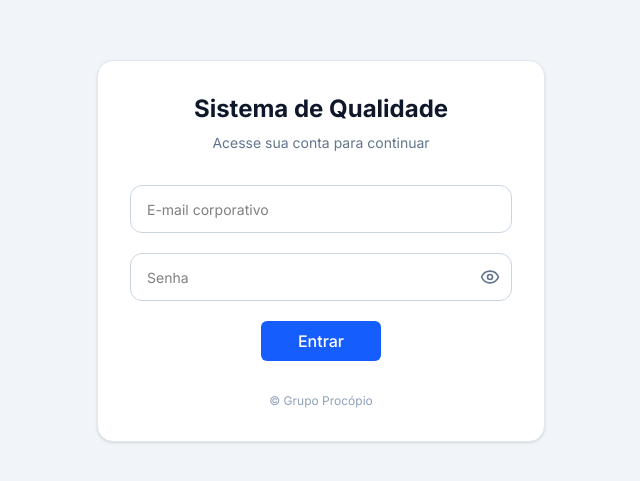
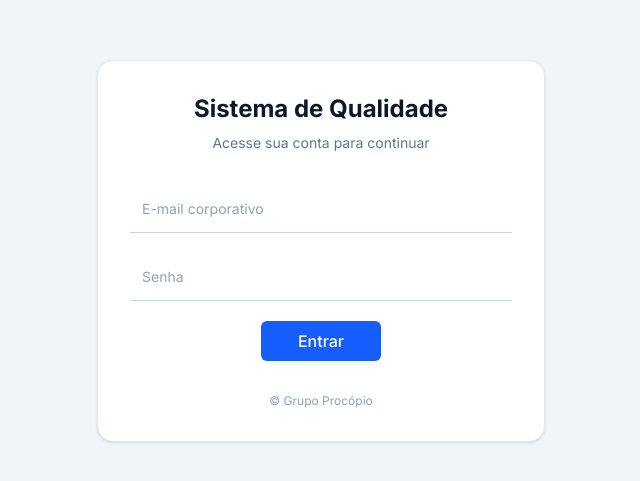
Before and after one commit to davifreitascript/sistema-qualidade, a React (Vite) app: page /login in a window 1280 px wide. Shown: the part 149-630 px from the top of the page, without its empty margins (319-959 px from the left). Built offline with nearby package versions, Linux system fonts and the light colour scheme; no server answers.

Commit message:
Reformulação dos inputs de login.

```diff
--- a/package.json
+++ b/package.json
@@ -11,7 +11,7 @@
   },
   "dependencies": {
     "@fontsource/inter": "^5.2.8",
-    "@supabase/supabase-js": "^2.110.2",
+    "@supabase/supabase-js": "^2.112.2",
     "@tailwindcss/vite": "^4.3.2",
     "@vercel/speed-insights": "^2.0.0",
     "jspdf": "^4.2.1",
--- a/src/components/DashboardCard.tsx
+++ b/src/components/DashboardCard.tsx
@@ -42,7 +42,7 @@ export function DashboardCard({
         <div className="w-full">
         <Link
           to={lancamento}
-          className="flex items-center justify-between md:w-50 rounded-lg border border-slate-200 p-4 transition hover:bg-blue-200">
+          className="flex items-center justify-between md:w-50 rounded-lg border cursor-default border-slate-200 p-4 transition hover:bg-blue-200">
             <span>Novo lançamento</span>
             <PlusCircle size={18} />
         </Link>
@@ -51,7 +51,7 @@ export function DashboardCard({
         <div className="w-full">
         <Link
           to={testes}
-          className="flex items-center justify-between md:w-50 rounded-xl border border-slate-200 p-4 transition-all hover:bg-blue-200">
+          className="flex items-center justify-between md:w-50 rounded-xl border cursor-default border-slate-200 p-4 transition-all hover:bg-blue-200">
             <span>Tabela de testes</span>
             <PlusCircle size={18} />
         </Link>
--- a/src/components/TabelaTestes.tsx
+++ b/src/components/TabelaTestes.tsx
@@ -5,6 +5,7 @@ import { exportarPDF } from "../utils/exportarPDF";
 import { Loader2, Check, Database, HardDrive, Trash2 } from "lucide-react";
 import { FaFileCsv, FaFilePdf } from "react-icons/fa";
 import Select from "react-select";
+import toast from "react-hot-toast";
 
 type Props = {
   testes: TesteTecido[];
@@ -56,6 +57,28 @@ export function TabelaTestes({
       zIndex: 9999,
     }),
   };
+
+  async function copiarLinha(teste: TesteTecido) {
+    const texto = `
+      Data: ${formatarData(teste.data)}
+      Lote: ${teste.lote}
+      Tear: ${teste.tear}
+      Turma: ${teste.turma}
+      Artigo: ${teste.artigo}
+      Gramatura: ${teste.gramatura}
+      BatidaTrama: ${teste.batidaTrama}
+      BatidaUrdume: ${teste.batidaUrdume}
+      ResistenciaTrama: ${teste.resistenciaTrama}
+      ResistenciaUrdume: ${teste.resistenciaUrdume}
+      ResistenciaUrdume: ${teste.resistenciaReforco}
+      ResponsavelAnalise: ${teste.responsavel_analise}
+      ResponsavelTeste: ${teste.responsavel_teste}
+    `.trim();
+
+    await navigator.clipboard.writeText(texto);
+
+    toast.success("Dados copiados para a área de transferência.");
+  }
 
   return (
     <div className="flex flex-col justify-center gap-6 p-4 min-h-90 max-h-full rounded-xl bg-white shadow">
@@ -118,7 +141,7 @@ export function TabelaTestes({
 
           <tbody>
             {testesFiltrados.map((teste, index) => (
-              <tr key={teste.uuid} className="transition-colors duration-50 hover:bg-blue-100 cursor-default">
+              <tr key={teste.uuid}  onClick={() => copiarLinha(teste)} className="transition-colors duration-50 hover:bg-blue-50 cursor-default">
                 <td className="bodyTable font-bold">{index + 1}</td>
                 <td className="bodyTable">{formatarData(teste.data)}</td>
                 <td className="bodyTable">{teste.lote}</td>
--- a/src/data/tiposFios.ts
+++ b/src/data/tiposFios.ts
@@ -12,7 +12,15 @@ export const fiosPorTipo = {
   ],
 
   "FITA RÁFIA": [
-    "600 DEN BC"
+    "540 DEN BC",
+    "600 DEN BC",
+    "630 DEN BC",
+    "675 DEN BC",
+    "875 DEN BC",
+    "900 DEN BC",
+    "1620 DEN BC",
+    "1860 DEN BC",
+    "2350 DEN BC",
   ],
 } as const;
 
--- a/src/pages/Login.tsx
+++ b/src/pages/Login.tsx
@@ -12,9 +12,25 @@ export default function Login() {
   const [senha, setSenha] = useState("");
   const [erro, setErro] = useState("");
 
+  const [erroEmail, setErroEmail] = useState(false);
+  const [erroSenha, setErroSenha] = useState(false);
+
   async function entrar(e: SyntheticEvent<HTMLFormElement>) {
     e.preventDefault();
+
     setErro("");
+    setErroEmail(false);
+    setErroSenha(false);
+
+    const emailVazio = !email.trim();
+    const senhaVazia = !senha.trim();
+
+    if (emailVazio || senhaVazia) {
+      setErroEmail(emailVazio);
+      setErroSenha(senhaVazia);
+      setErro("Preencha os campos obrigatórios.");
+      return;
+    }
 
     const { error } = await supabase.auth.signInWithPassword({
       email,
@@ -23,6 +39,8 @@ export default function Login() {
 
     if (error) {
       setErro("E-mail ou senha inválidos.");
+      setErroEmail(true);
+      setErroSenha(true);
       return;
     }
 
@@ -34,45 +52,112 @@ export default function Login() {
   return (
     <main className="min-h-screen bg-slate-100 flex items-center justify-center px-4">
       <section className="w-full max-w-md bg-white rounded-2xl shadow-sm border border-slate-200 p-8">
-        <h1 className="text-2xl font-bold text-center text-slate-900 select-none">Sistema de Qualidade</h1>
+        <h1 className="text-2xl font-bold text-center text-slate-900 select-none">
+          Sistema de Qualidade
+        </h1>
 
         <p className="mt-2 text-sm text-center text-slate-500 select-none">
           Acesse sua conta para continuar
         </p>
 
-        <form onSubmit={entrar} className="mt-8 space-y-5">
-          <input
-            type="email"
-            placeholder="E-mail corporativo"
-            value={email}
-            onChange={(e) => setEmail(e.target.value)}
-            className="w-full h-12 rounded-xl border border-slate-300 px-4 text-sm outline-none focus:border-blue-600 focus:ring-2 focus:ring-blue-100"
-          />
+        <form onSubmit={entrar} autoComplete="off" className="mt-8 space-y-5">
+          <div className="relative">
+            <input
+              type="email"
+              id="email"
+              value={email}
+              autoComplete="off"
+              onChange={(e) => {
+                setEmail(e.target.value);
+                setErroEmail(false);
+                setErro("");
+              }}
+              placeholder=" "
+              className={`peer w-full h-12 border-b px-4 text-sm outline-none transition ${erroEmail
+                ? "border-b-red-500 focus:border-b-red-500"
+                : "border-b-slate-300 focus:border-b focus:border-b-blue-600"
+                }`}
+            />
+
+            <label
+              htmlFor="email"
+              className={`absolute left-2 top-1/2 -translate-y-1/2 bg-white px-1 text-sm pointer-events-none
+      transition-transform duration-200 ease-out peer-focus:translate-y-[-1.8rem] peer-focus:scale-90
+      ${email
+                  ? "translate-y-[-1.8rem] scale-90"
+                  : ""
+                }
+      ${erroEmail
+                  ? "text-red-500"
+                  : "text-slate-400 peer-focus:text-blue-600"
+                }
+    `}
+            >
+              E-mail corporativo
+            </label>
+          </div>
 
           <div className="relative">
             <input
               type={mostrarSenha ? "text" : "password"}
-              placeholder="Senha"
+              id="senha"
               value={senha}
-              onChange={(e) => setSenha(e.target.value)}
-              className="w-full h-12 rounded-xl border border-slate-300 px-4 text-sm outline-none focus:border-blue-600 focus:ring-2 focus:ring-blue-100"
+              autoComplete="off"
+              onChange={(e) => {
+                setSenha(e.target.value);
+                setErroSenha(false);
+                setErro("");
+              }}
+              placeholder=" "
+              className={`peer w-full h-12 border-b px-4 pr-12 text-sm outline-none transition ${erroSenha
+                ? "border-b-red-500 focus:border-b-red-500"
+                : "border-b-slate-300 focus:border-b focus:border-b-blue-600"
+                }`}
             />
+
+            <label
+              htmlFor="senha"
+              className={`absolute left-2 top-1/2 -translate-y-1/2 bg-white px-1 text-sm pointer-events-none
+      transition-transform duration-200 ease-out peer-focus:translate-y-[-1.8rem]
+      peer-focus:scale-90
+      ${senha
+                  ? "translate-y-[-1.8rem] scale-90"
+                  : ""
+                }
+      ${erroSenha
+                  ? "text-red-500"
+                  : "text-slate-400 peer-focus:text-blue-600"
+                }
+    `}
+            >
+              Senha
+            </label>
 
             <button
               type="button"
+              onMouseDown={(e) => e.preventDefault()}
               onClick={() => setMostrarSenha(!mostrarSenha)}
-              className="flex items-center absolute inset-y-0 right-3 text-slate-500 hover:text-blue-600">
-
+              className="absolute z-10 right-3 top-1/2 -translate-y-1/2 flex items-center justify-center
+    text-slate-500 hover:text-blue-600
+    opacity-0 pointer-events-none
+    peer-focus:opacity-100 peer-focus:pointer-events-auto
+    transition-opacity duration-200"
+            >
               {mostrarSenha ? <EyeOff size={20} /> : <Eye size={20} />}
             </button>
           </div>
 
-          {erro && <p className="text-sm text-red-600">{erro}</p>}
+          {erro && (
+            <p className="text-sm text-red-600">
+              {erro}
+            </p>
+          )}
 
           <div className="flex justify-center items-center w-full">
             <button
               type="submit"
-              className="w-30 btn btn-blue">
+              className="w-30 btn btn-blue"
+            >
               Entrar
             </button>
           </div>
```
Also changed, not shown: src/components/Sidebar.tsx (+18 -18 lines), src/components/TabelaFios.tsx (+22 -8 lines), 1 other file (tests, documents, lock files or other folders).
